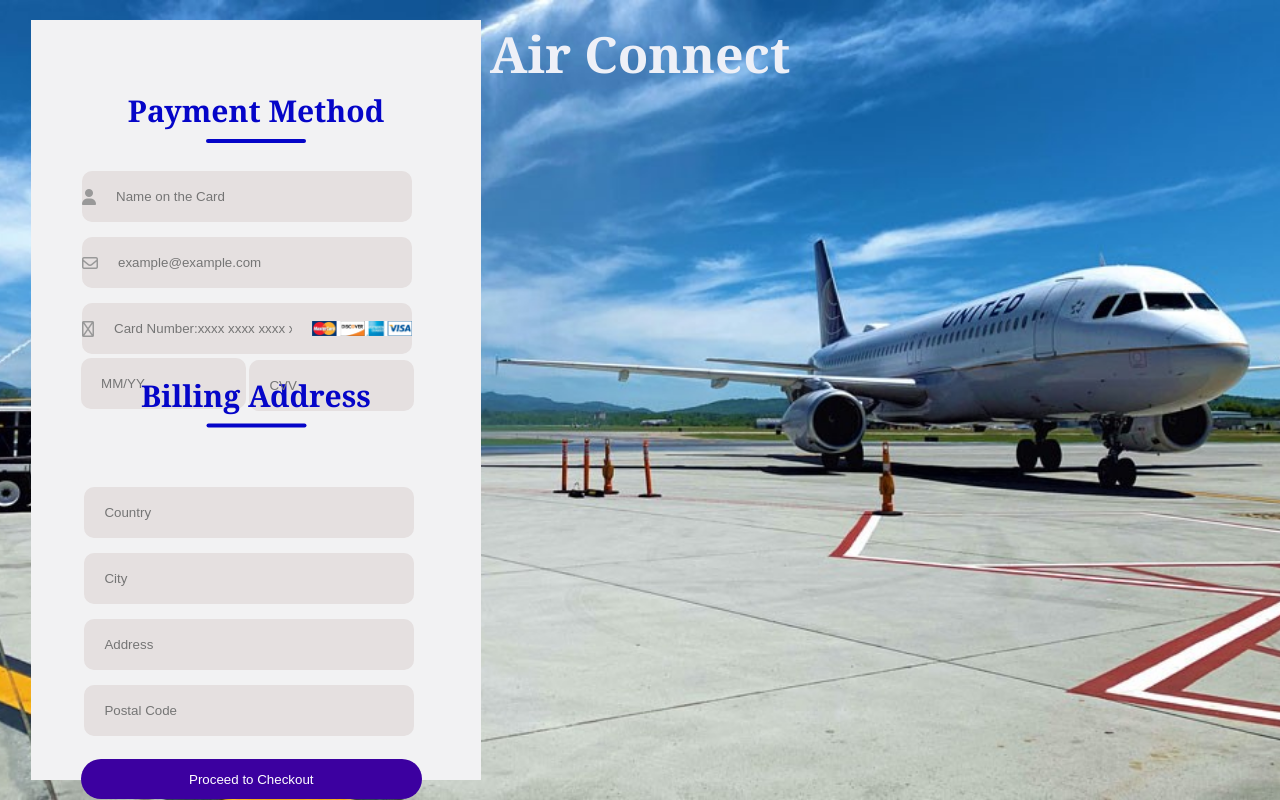
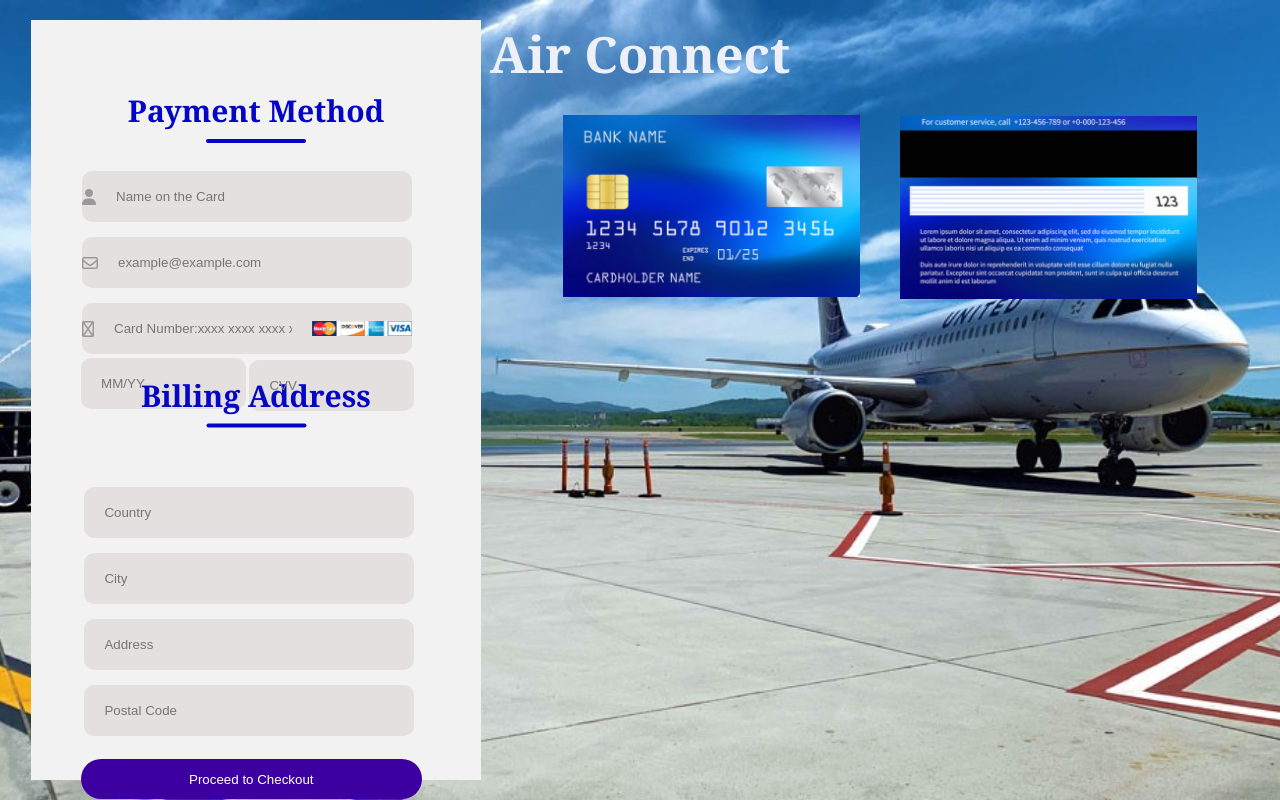
Before and after one commit to itzbrownboi/CPSC-471-Assignment, a PHP site: page /payment.html in a window 1280 px wide. Run offline with PHP 8.4, Linux system fonts and the light colour scheme; some libraries are stand-ins or nearby versions.

Commit message:
payment method page

```diff
--- a/pay.css
+++ b/pay.css
@@ -204,3 +204,15 @@
   transition:background 1s;
 
 }
+.Virtual-Card1{
+
+    position: relative;
+    top: -170%;
+    left:138%;
+}
+.Virtual-Card2{
+
+    position: relative;
+    top: -211.2%;
+    left:240%;
+}
--- a/payment.html
+++ b/payment.html
@@ -64,8 +64,14 @@
                 <div class="button-Admin">
                     <button type="Button" id="submitField">Proceed to Checkout</button>
                 </div>
-                <div class="Virtual Card"></div>
+                <div class="Virtual-Card1">
+                    <img src="frontcredit.png" width="90%" >
 
+
+                </div>
+              <div class="Virtual-Card2">
+                <img src="backcredit.png" width="90%" >
+              </div>
 
             </div>
 
```
Also changed, not shown: creditcard.png.jpeg (added).
